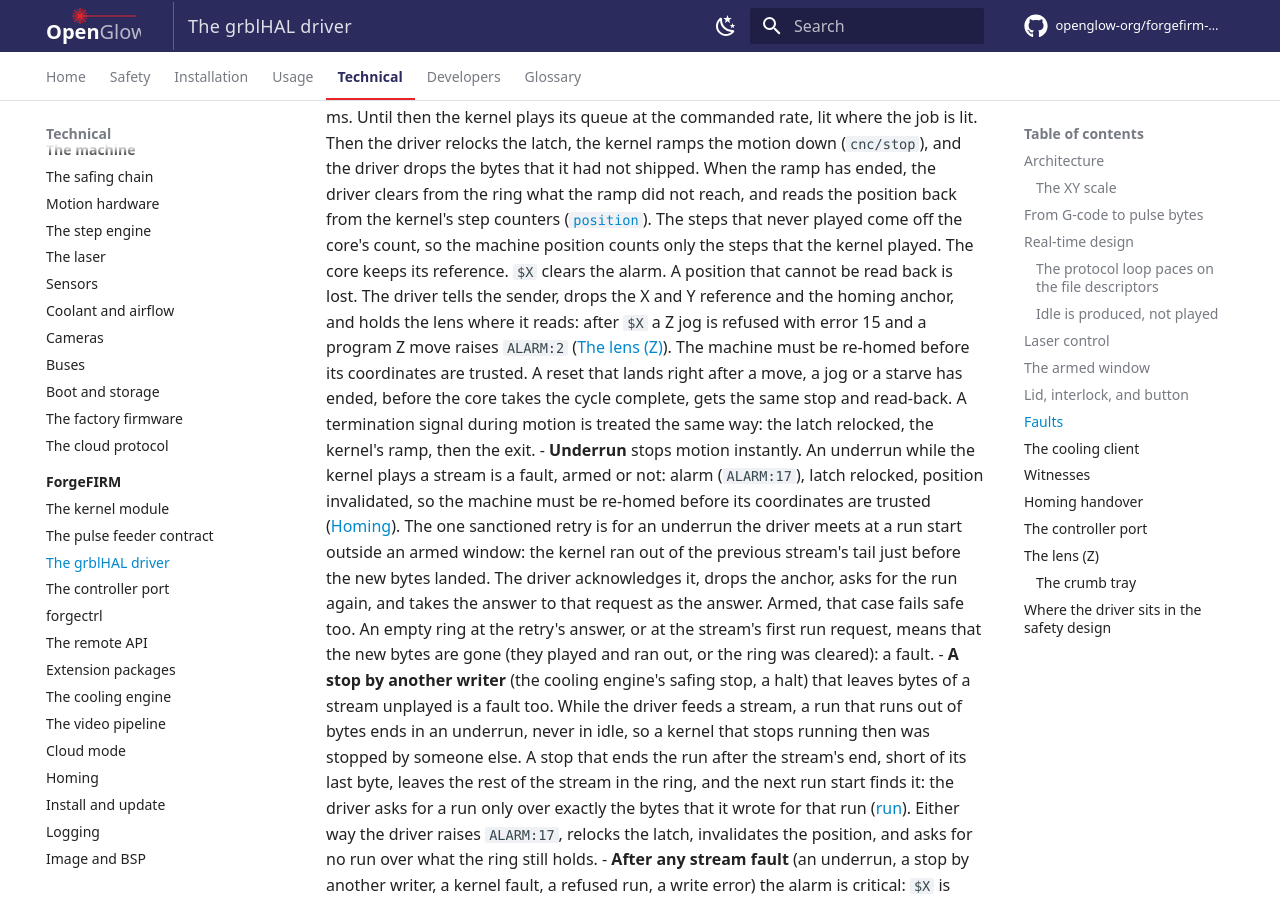
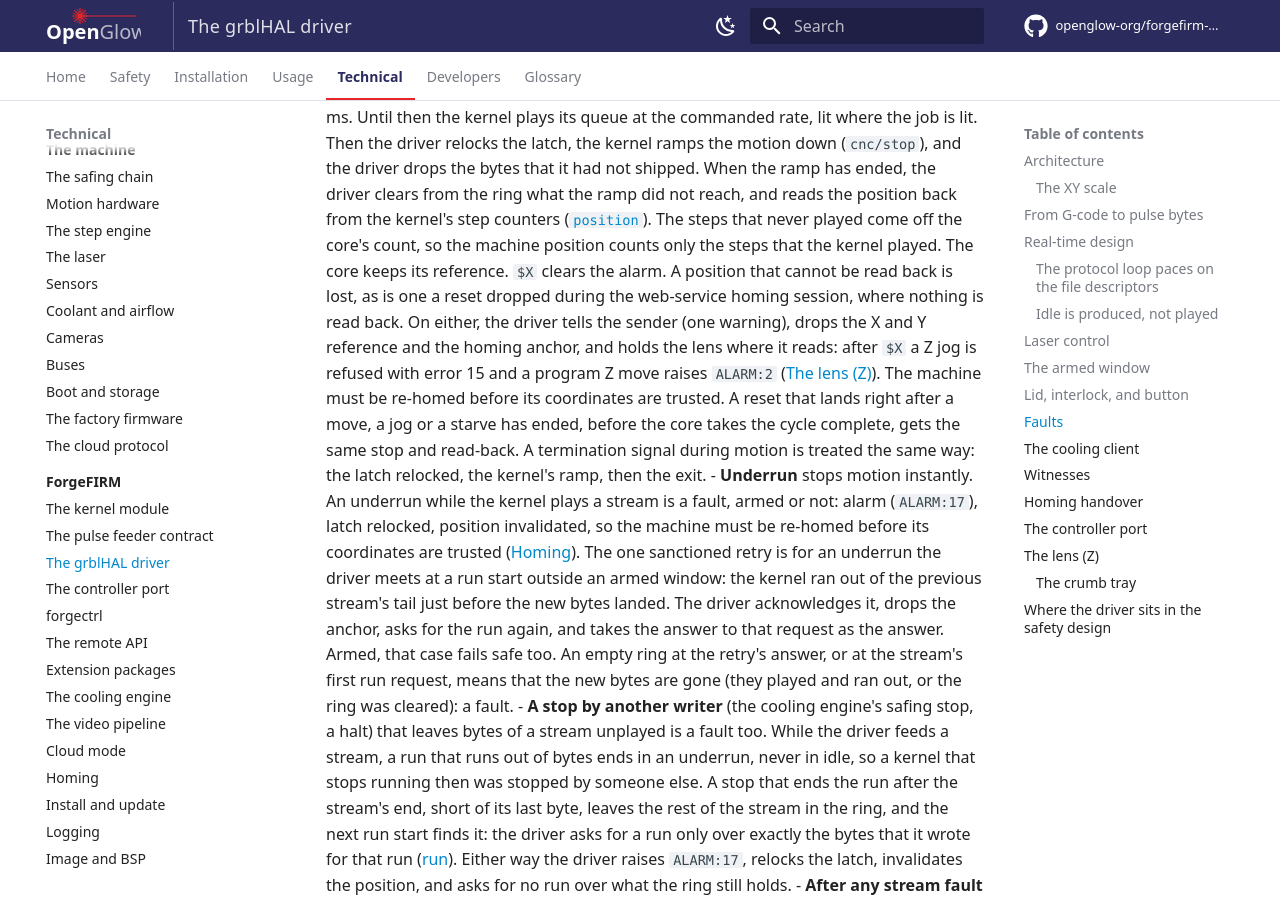
Before and after one commit to openglow-org/forgefirm-docs, an MkDocs documentation site: the page built from docs/technical/forgefirm/grblhal-driver.md, in a window 1280 px wide and 900 px high, scrolled down 9960 px. Built offline with MkDocs 1.6.1 and Material for MkDocs 9.7.7, drawn with Linux system fonts in a browser that asks for light colours; comment, search, counter and statistics services are not loaded.

Commit message:
grblHAL driver: a reset during the homing session drops the reference and tells the sender the same way
The Faults bullet said that a position which cannot be read back is
lost, and that the driver then tells the sender, drops the X and Y
reference and the homing anchor, and holds the lens. A soft reset
during the web-service homing session, where the device is the
session's and nothing is read back, drops the reference the same way,
and the driver now sends the same warning on that path too, once per
reset. The bullet names the session case beside the read-back case
and says that the warning goes out once on either. The change follows
the grblHAL-glowforge commit "Stream engine: every reset that drops
the reference tells the sender".

- technical/forgefirm/grblhal-driver.md, Faults, Soft reset: a
  position a reset dropped during the web-service homing session is
  lost like one that cannot be read back; on either the driver tells
  the sender, one warning, and drops the reference.

technical/forgefirm/homing.md (the session abort links Faults for the
lost position), usage/homing.md (home again before you trust the
coordinates) and usage/grbl-mode.md (the console says that the
position cannot be read back) stay as they are: each is true of both
paths, and the warning text is the one the GRBL mode row already
reads.

No route, settings key or measured fact changes, so the currency rule
asks for nothing more.

Proof: the behavior is read on the main branch of grblHAL-glowforge:
driverReset in src/driver.c sends the "Soft reset: the position cannot
be read back" warning beside gfhome_invalidate on every reset whose
position_lost is set, and readback_position's lost branch keeps its
log line only. python -B scripts/check-style.py (style: clean),
python -B scripts/check-interfaces.py (interfaces: clean (245
checked)), and the strict zensical build (No issues found) on the
committed tree, the "House style", "Interface coverage" and "Strict
build" steps of the check workflow.

Acceptance: none. The docs site is outside every covers map.

```diff
--- a/docs/technical/forgefirm/grblhal-driver.md
+++ b/docs/technical/forgefirm/grblhal-driver.md
@@ -471,8 +471,10 @@ The operator's table of what each stop does is on
   that never played come off the core's count, so the machine position
   counts only the steps that the kernel played. The core keeps its
   reference. `$X` clears the alarm. A position that cannot be read back
-  is lost. The driver tells the sender, drops the X and Y reference and
-  the homing anchor, and holds the lens where it reads: after `$X` a Z
+  is lost, as is one a reset dropped during the web-service homing
+  session, where nothing is read back. On either, the driver tells the
+  sender (one warning), drops the X and Y reference and the homing
+  anchor, and holds the lens where it reads: after `$X` a Z
   jog is refused with error 15 and a program Z move raises `ALARM:2`
   ([The lens (Z)](#the-lens-z)). The machine must be re-homed before its
   coordinates are trusted. A reset that lands right after a move, a jog
```
